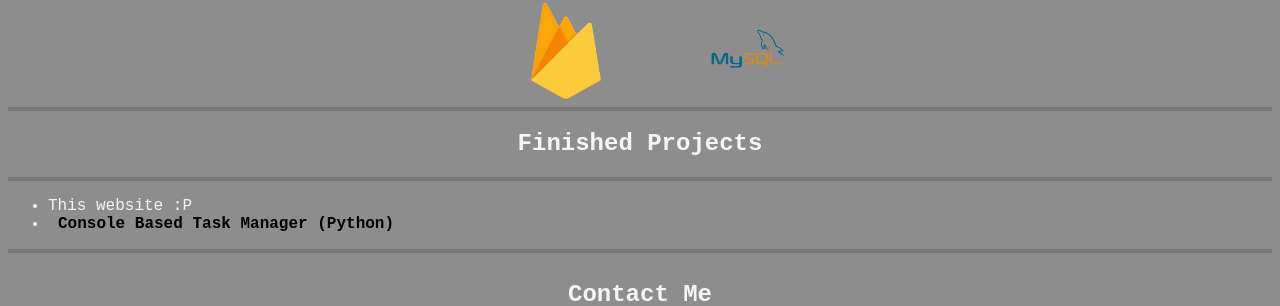
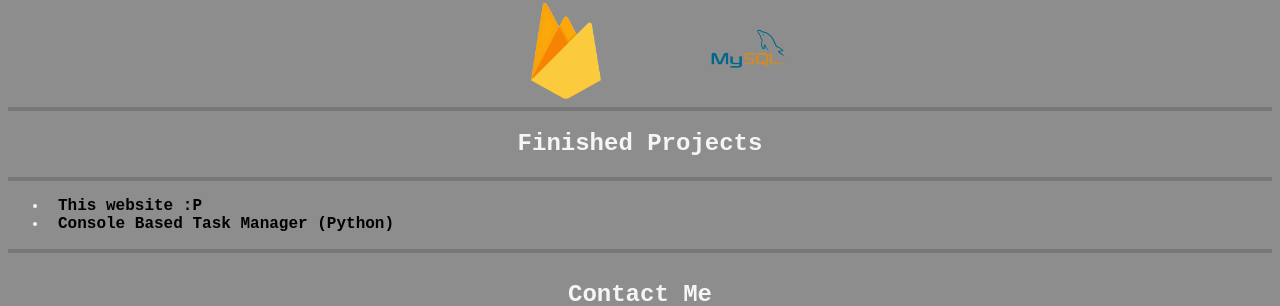
Before and after one commit to securityinshadows/port-1, a plain HTML site: page index.html in a window 1280 px wide. Shown: the part 1386-1692 px from the top of the page. Drawn offline with Linux system fonts and the light colour scheme.

Commit message:
Update index.html
Added the website's link in "this website :P" to make it symmetric with the rest of the list.

```diff
--- a/index.html
+++ b/index.html
@@ -94,7 +94,7 @@
                         <h2> Finished Projects  </h2>
                         <hr class="hr2">
                          <ul>
-                            <li> This website :P </li>
+                            <li> <a href=https://securityinshadows.github.io/port-1/> This website :P</a> </li>
                             <li> <a href=https://github.com/securityinshadows/port-2> Console Based Task Manager (Python)</a></li>
                         </ul>
             <hr class="hr2">
```
